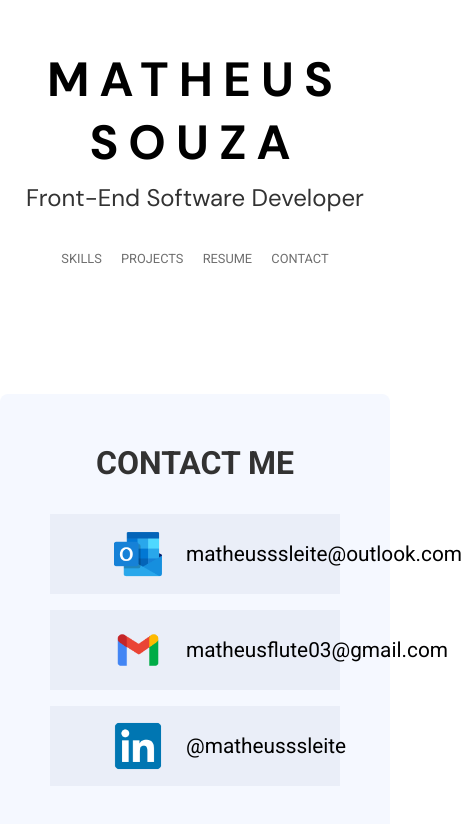
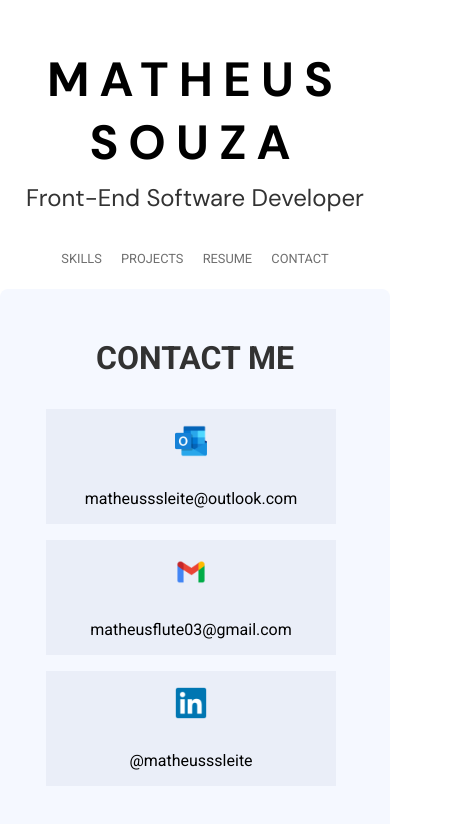
Before and after one commit to Theus03/my-website, a React (Vite) app: page /my-website/contact in a window 390 px wide. Shown: the top 824 px of the page, 462 px wide, since content can reach past the window. Built offline with nearby package versions, Linux system fonts and the light colour scheme.

Commit message:
Adjust in responsive of project

```diff
--- a/src/styles/globals.scss
+++ b/src/styles/globals.scss
@@ -237,11 +237,15 @@
 
         .box-contact {
             display: flex;
+            gap: 2rem;
+            flex-wrap: wrap;
             align-items: center;
-            width: 80%;
+            width: 90%;
             background: #EAEEF8;
             padding: 1rem;
             margin: 0.5rem;
+            text-align: center;
+            text-wrap: wrap;
 
             img {
                 width: 3rem;
@@ -252,7 +256,6 @@
             a {
                 font: 400 1.3rem Roboto, 'sans-serif';
                 color: #000;
-                margin-left: 1.5rem;
             }
 
         }
@@ -354,6 +357,7 @@
     }
 }
 
+// Extra Large - >1920px
 @media (max-width: 1570px ) {
     .container {
         flex-direction: column;
@@ -396,7 +400,36 @@
     }
 }
 
-@media (max-width: 800px) {
+// Large - >1280px
+@media (max-width: 1280px) {
+    #header {
+        width: 100%;
+        margin: 0 !important;
+        margin-top: 3rem !important;
+        display: flex !important;
+        justify-content: center !important;
+
+        .subTitle {
+            text-align: center;
+        }
+    }
+
+
+    .containerResume img {
+        width: 25rem;
+    }
+
+    .container-contact main {
+        width: 100%;
+    }
+
+    .container-contact main .box-contact {
+        width: 100%;
+    }
+}
+
+// Medium - >720px
+@media (max-width: 720px) {
     #header {
         width: 100%;
         margin: 0 !important;
@@ -425,29 +458,75 @@
         align-items: center;
     }
 
-    #home .container {
-        width: 80%;
+
+    .container-contact main .box-contact img {
+        margin-left: 0rem;
     }
 
-    #home .title-home {
-        font-size: 1.6rem;
+    .container-contact main .box-contact {
+        flex-direction: column;
+        width: 100%;
+        align-items: center;
+        justify-content: center;
+        margin-left: 0rem;
+    }
+}
+
+// Small - >640px
+@media (max-width: 640px) {
+
+    #projects .body-projects .FrontEnd .col-one img, #projects .body-projects .FrontEnd .col-two img, #projects .body-projects .FrontEnd .col-three img {
+        width: auto;
     }
 
-    #home .container .yearsExperience .experienceNumber {
-        font-size: 2rem;
+    .UIDesign {
+        flex-direction: column;
     }
 
-
-
-    .containerResume img {
-        width: 25rem;
+    #projects .body-projects .UIDesign .col-one img, #projects .body-projects .UIDesign .col-two img, #projects .body-projects .UIDesign .col-three img {
+        width: auto;
+        display: flex   ;
+        flex-direction: column;
     }
 
-    .container-contact main {
-        width: 100%;
+    .box-contact{
+        a {
+            font: 400 1rem Roboto, 'sans-serif' !important;
+        }
+    }
+
+    .container-contact main .box-contact img {
+        margin-left: 0rem;
+        width: 2em;
     }
 
     .container-contact main .box-contact {
         width: 100%;
+        align-items: center;
+        justify-content: center;
+        margin-left: 0rem;
     }
 }
+
+
+// Extra small - >360px
+
+@media (max-width: 360px) {
+
+    #header .title {
+        font-size: 1.5rem;
+        display: flex;
+        flex-wrap: wrap;
+    }
+
+    .box-contact{
+        a {
+            font: 400 0.8rem Roboto, 'sans-serif' !important;
+        }
+    }
+
+    .container-contact main .box-contact img {
+        margin-left: 0rem;
+        width: 2em;
+    }
+}
```
